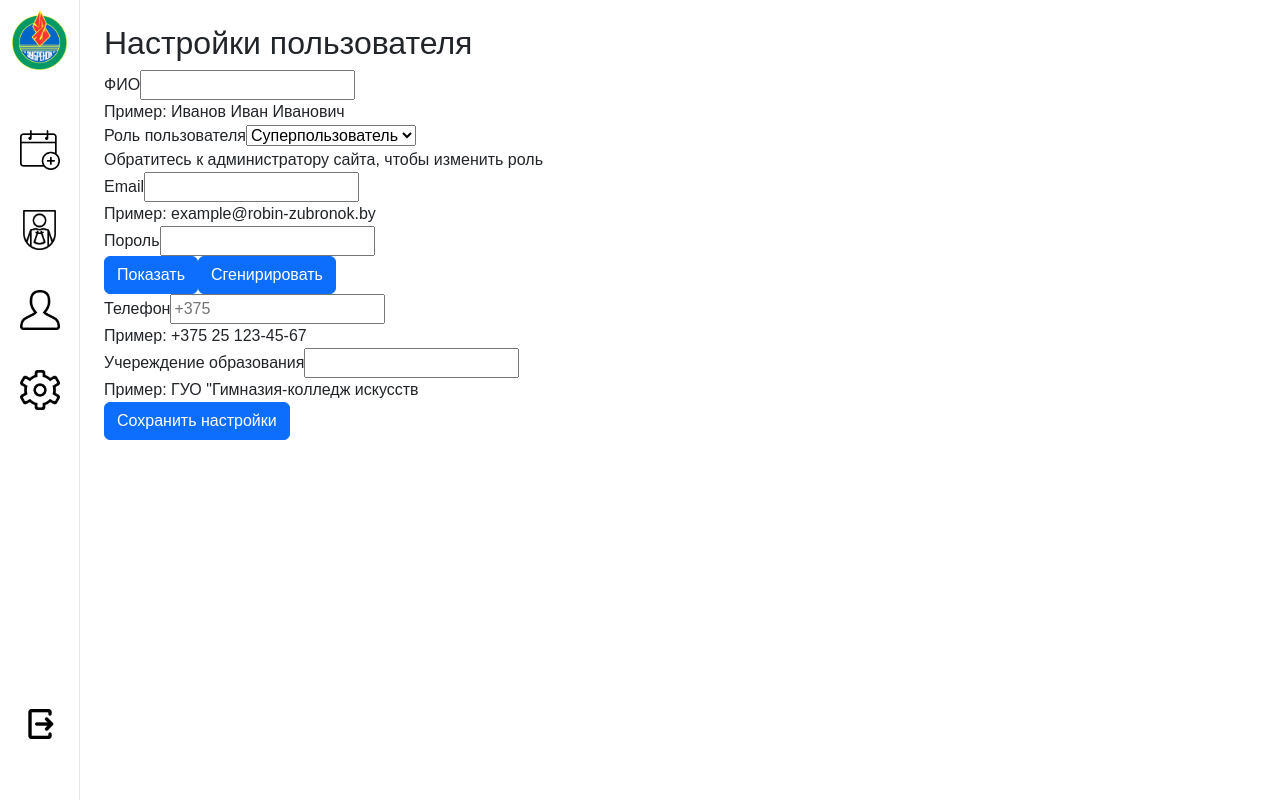
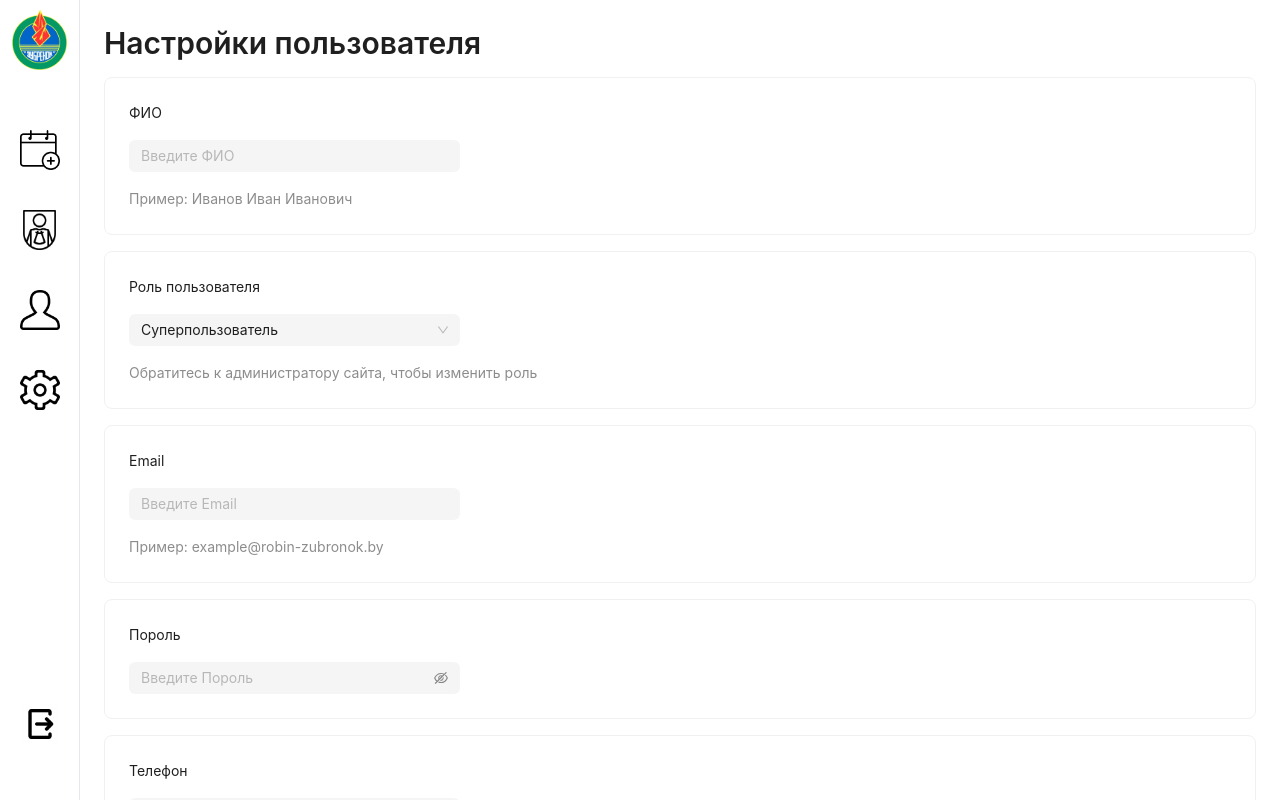
Before and after one commit to CultDog/TournamentFrontend, a React app: page /admin/settings in a window 1280 px wide. Built offline with nearby package versions, Linux system fonts and the light colour scheme.

Commit message:
user settings antd

```diff
--- a/package.json
+++ b/package.json
@@ -35,6 +35,7 @@
   },
   "dependencies": {
     "bootstrap": "^5.3.3",
+    "antd" : "^5.14.2",
     "react": "^18.2.0",
     "react-dom": "^18.2.0",
     "react-router-dom": "^6.22.1"
--- a/src/components/user-settings/user-settings.jsx
+++ b/src/components/user-settings/user-settings.jsx
@@ -1,91 +1,161 @@
-import './sass/user-settings.scss';
-import Button from "@components/UI/button/button.jsx";
-import Input from "@components/UI/input-panel/input-panel.jsx";
-import Choose from "@components/UI/choose-panel/choose-panel.jsx";
-import  {useState} from "react";
+import { Button, Select, Input, Typography, AutoComplete, InputNumber, Card, Space } from 'antd';
+import { EyeInvisibleOutlined, EyeTwoTone } from '@ant-design/icons';
+import {useState} from "react"
+
+const {Title,Text} = Typography;
+
 function UsersSettings(){
 
-    const [showPassword, setShowPassword] = useState(false);
+    const [loadings, setLoadings] = useState([]);
+
+    const [options, setOptions] = useState([]);
+
+
+    const handleSearch = (value) => {
+
+        let res = [];
+
+        const domainOptions = ['gmail.com', 'mail.ru', 'yandex.ru'];
+
+
+        if (!value || value.indexOf('@') >= 0) {
+
+        res = [];
+
+        } else {
+
+        domainOptions.forEach((domain) => {
+
+            res.push({
+
+            value: `${value}@${domain}`,
+
+            label: `${value}@${domain}`,
+
+            });
+
+        });
+
+        }
+
+        setOptions(res);
+
+    };
 
     return(
-        <div className="user-settings">
-			<h2>Настройки пользователя</h2>
-            <div>
-                <Input
-                    for = 'user_fio_input'
-                    name = 'ФИО'
-                    type = 'text'
-                    ID = 'user_fio_input'
-                    // value = ''
-                    description = 'Пример: Иванов Иван Иванович'
+        <>
+			<Title level={2}>Настройки пользователя</Title>
+            {/* Полее ввода данных */}
+            <Space direction="vertical" size="middle" style={{ display: 'flex' }}>
+                {/* ФИО */}
+                <Card>
+                    <Space direction="vertical" size="middle" style={{ display: 'flex' }}>
+                        <Text>ФИО</Text>
+                        <Input
+                        style={{'width':'30%'}}
+                        allowClear
+                        placeholder="Введите ФИО"
+                        variant="filled"
+                        id = "user_fio_input"
+                        maxLength={255}
+                        />
+                        <Text type="secondary">Пример: Иванов Иван Иванович</Text>
+                    </Space>
+
+                </Card>
+                {/* Роль пользователя */}
+                <Card>
+                <Space direction="vertical" size="middle" style={{ display: 'flex' }}>
+                    <Text>Роль пользователя</Text>
+                    <Select
+                    style={{'width':'30%'}}
+                    id="user_role_select"
+                    variant="filled"
+                    defaultValue="Суперпользователь"
+                    options={[
+                        {
+                          value: 'Суперпользователь',
+                          label: 'Суперпользователь',
+                        },
+                        {
+                          value: 'Судья',
+                          label: 'Судья',
+                        },
+                        {
+                          value: 'Специалист',
+                          label: 'Специалист',
+                        },
+                        {
+                            value: 'Участник',
+                            label: 'Участник',
+                        },
+                      ]}
+                    />
+                    <Text type="secondary">Обратитесь к администратору сайта, чтобы изменить роль</Text>
+                    </Space>
+                </Card>
+                {/* Email */}
+                <Card>
+                <Space direction="vertical" size="middle" style={{ display: 'flex' }}>
+                    {/* {Дописать onSerch on Select} */}
+                    <Text>Email</Text>
+                    {/* Реализовать AutoComplite позже */}
+                    <Input
+                    style={{'width':'30%'}}
+                    id = "user_email_input"
+                    variant="filled"
+                    placeholder="Введите Email"
+                    />
+                    <Text type="secondary">Пример: example@robin-zubronok.by</Text>
+                    </Space>
+                </Card>
+                {/* Пороль */}
+                <Card>
+                    <Space direction="vertical" size="middle" style={{ display: 'flex' }}>
+                    <Text>Пороль</Text>
+                    <Input.Password
+                    style={{'width':'30%'}}
+                    placeholder="Введите Пороль"
+                    iconRender={(visible) => (visible ? <EyeTwoTone /> : <EyeInvisibleOutlined />)}
+                    variant="filled"
+                    id = "user_password_input"
+                    />
+                    </Space>
+                </Card>
+                {/* Телефон */}
+                <Card>
+                <Space direction="vertical" size="middle" style={{ display: 'flex' }}>
+                <Text>Телефон</Text>
+                {/* Поченить formmatter при вводе автоматически разделял "-" */}
+                <InputNumber
+                    style={{'width':'30%'}}
+                    placeholder="+375 "
+                    defaultValue={+375 }
+                    formatter={(value) => `+${value} `.replace(/(\d{3})(\d{2})(\d{3})(\d{2})(\d{2})/, '$1 ($2) $3-$4-$5')}
+                    maxLength={14}
+                    variant="filled"
+                    id="user_phone_input"
                 />
+                <Text type="secondary">Пример: +375 25 123-45-67</Text>
+                </Space>
+                </Card>
+                {/* Организация */}
+                <Card>
+                    <Space direction="vertical" size="middle" style={{ display: 'flex' }}>
+                      <Text>Учереждение образования</Text>
+                      <Input
+                      style={{'width':'30%'}}
+                      placeholder="Введите учереждение образования"
+                      variant="filled"
+                      id ="user_organization_input"
+                      />
+                      <Text type="secondary">Пример: ГУО "Гимназия-колледж искусств</Text>
+                    </Space>
+                </Card>
+                <Button type="primary" loading={loadings[0]} onClick={() => enterLoading(0)}>Сохранить настройки</Button>
+            </Space>
 
-                <Choose
-                    for = 'user_role_select'
-                    name = 'Роль пользователя'
-                    ID = 'user_role_select'
-                    options = {['Суперпользователь', 'Судья', 'Специалист']}
-                    description = 'Обратитесь к администратору сайта, чтобы изменить роль'
-                />
-
-                <Input
-                    for = 'user_email_input'
-                    name = 'Email'
-                    type = 'email'
-                    ID = 'user_email_input'
-                    value = ''
-                    description = 'Пример: example@robin-zubronok.by'
-                />
-
-                <Input
-                    for = 'user_password_input'
-                    name = 'Пороль'
-                    type = {showPassword ? "text" : "password"}
-                    ID = 'user_password_input'
-                    value = ''
-                    description = ''
-                />
-
-
-
-                <Button Click = {() => setShowPassword(!showPassword)}>Показать</Button>
-                <Button>Сгенирировать</Button>
-
-
-
-                <Input
-                    for = 'user_phone_input'
-                    name = 'Телефон'
-                    type = 'tel'
-                    ID = 'user_phone_input'
-                    placeholder = '+375 '
-                    description = 'Пример: +375 25 123-45-67'
-                    Focus = {(e)=> {
-                        if(e.target.value == ''){
-                        e.target.value = e.target.placeholder;
-                        }
-                    }}
-                    Blur = {(e)=>{
-                        if (e.target.value == e.target.placeholder){
-                            e.target.value = ''
-                        }
-                    }}
-                />
-
-
-                <Input
-                    for = 'user_organization_input'
-                    name = 'Учереждение образования'
-                    type = 'text'
-                    ID = 'user_organization_input'
-                    value = ''
-                    description = 'Пример: ГУО "Гимназия-колледж искусств'
-                />
-
-                <Button>Сохранить настройки</Button>
-
-            </div>
-        </div>
+        </>
     );
 }
 
```
Also changed, not shown: 1 other file (tests, documents, lock files or other folders).
